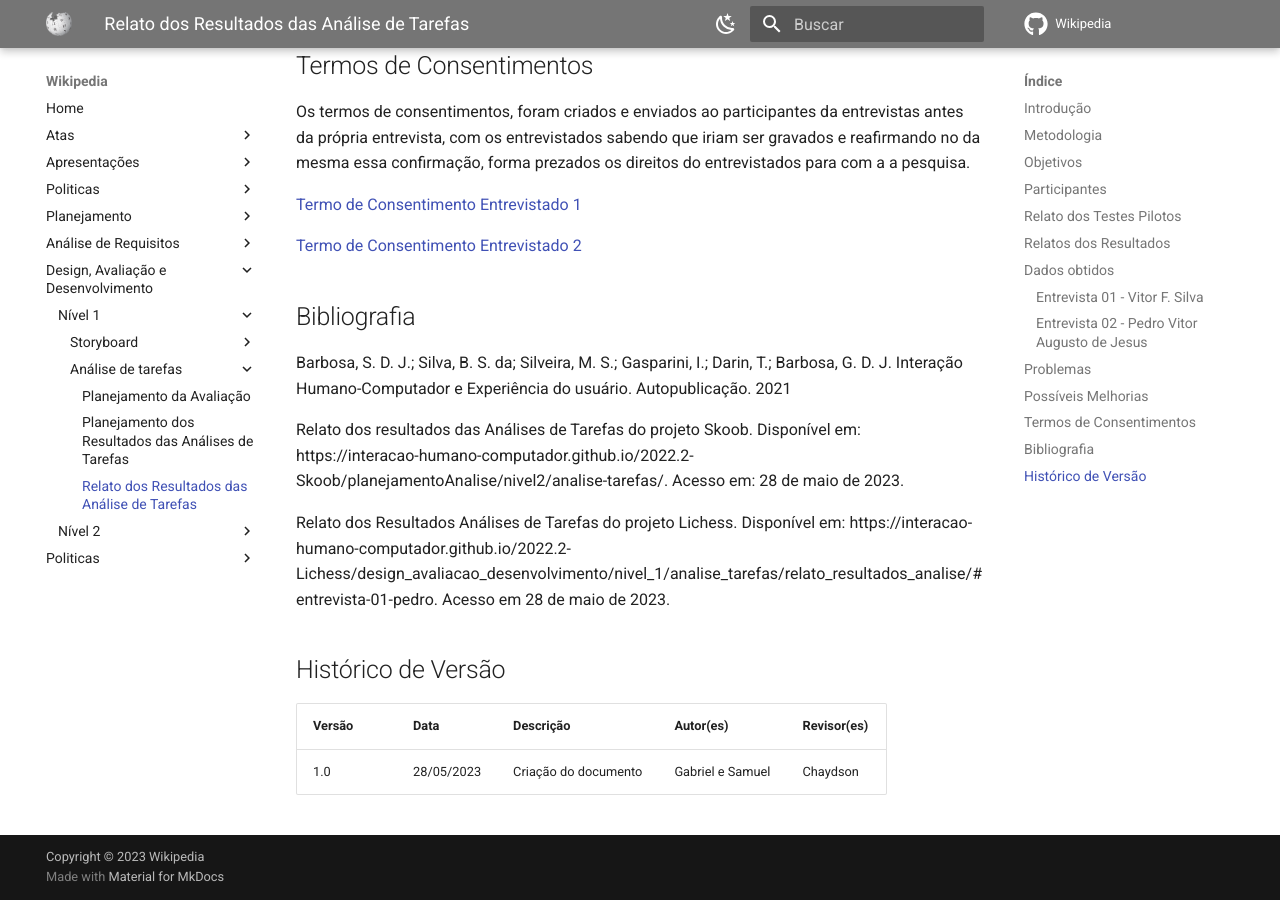
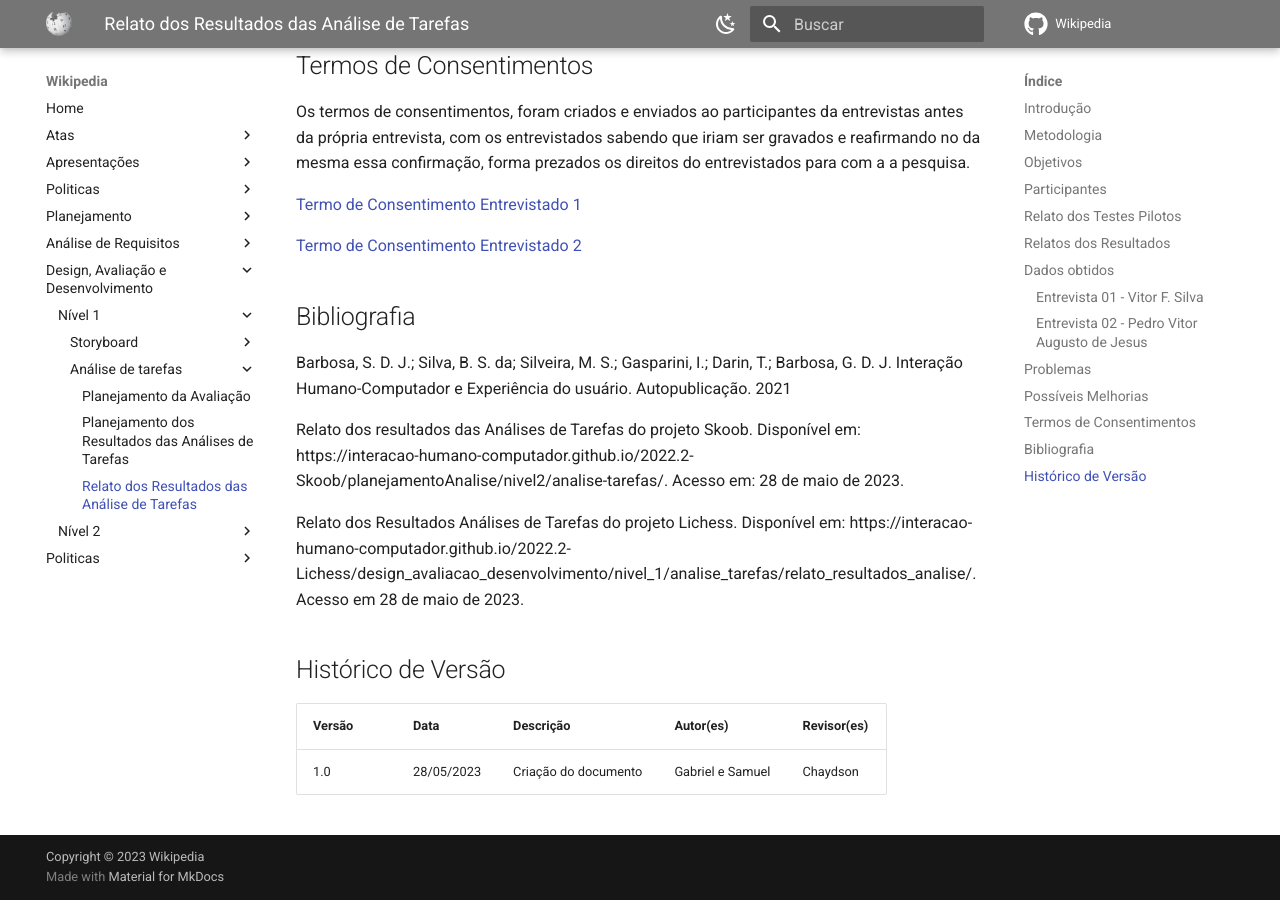
Before and after one commit to Interacao-Humano-Computador/2023.1-Wikipedia, an MkDocs documentation site: the page built from docs/design-avaliacao-desenvolvimento/nivel1/analiseDeTarefas/relatoDaAnaliseDeTarefa.md, in a window 1280 px wide and 900 px high, scrolled down 6862 px. Built offline with MkDocs 1.6.1 and Material for MkDocs 9.7.7, drawn with Linux system fonts in a browser that asks for light colours; comment, search, counter and statistics services are not loaded; some of the changed lines change nothing that is shown.

Commit message:
Adicionando linkagem
Co-authored-by: SamuelGSouza <samuelgomes318@gmail.com>

```diff
--- a/docs/design-avaliacao-desenvolvimento/nivel1/analiseDeTarefas/relatoDaAnaliseDeTarefa.md
+++ b/docs/design-avaliacao-desenvolvimento/nivel1/analiseDeTarefas/relatoDaAnaliseDeTarefa.md
@@ -144,7 +144,7 @@ Barbosa, S. D. J.; Silva, B. S. da; Silveira, M. S.; Gasparini, I.; Darin, T.; B
 
 Relato dos resultados das Análises de Tarefas do projeto Skoob. Disponível em: https://interacao-humano-computador.github.io/2022.2-Skoob/planejamentoAnalise/nivel2/analise-tarefas/. Acesso em: 28 de maio de 2023.
 
-Relato dos Resultados Análises de Tarefas do projeto Lichess. Disponível em: https://interacao-humano-computador.github.io/2022.2-Lichess/design_avaliacao_desenvolvimento/nivel_1/analise_tarefas/relato_resultados_analise/#entrevista-01-pedro. Acesso em 28 de maio de 2023.
+Relato dos Resultados Análises de Tarefas do projeto Lichess. Disponível em: https://interacao-humano-computador.github.io/2022.2-Lichess/design_avaliacao_desenvolvimento/nivel_1/analise_tarefas/relato_resultados_analise/. Acesso em 28 de maio de 2023.
 
 ## Histórico de Versão
 
```
